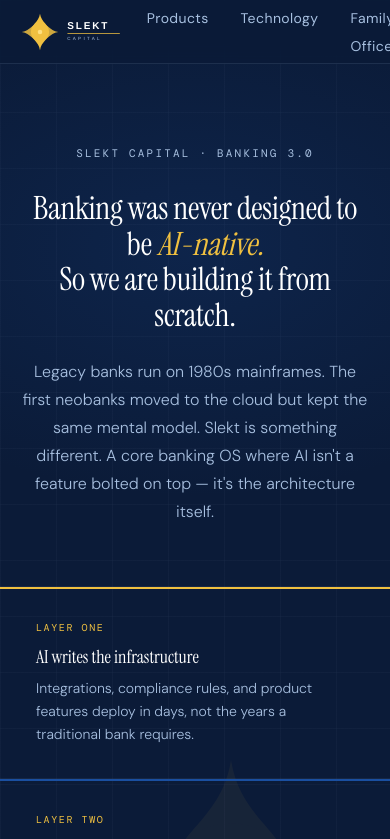
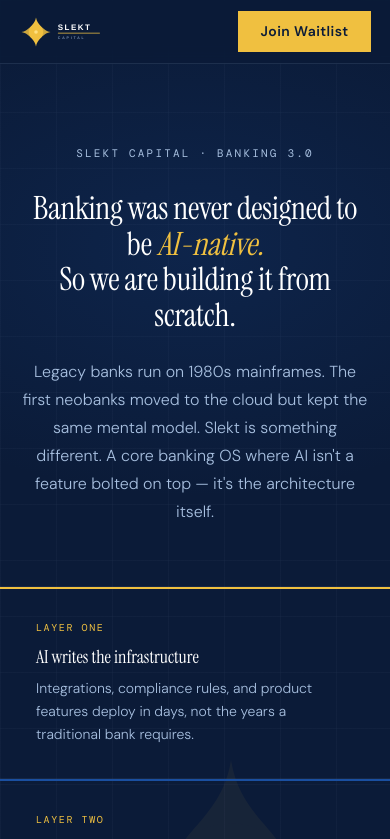
Before and after one commit to neil929/slektlandingbeta, a Next.js app: page / in a window 390 px wide. Shown: the top 839 px of the page. Built offline with nearby package versions, Linux system fonts and the light colour scheme.

Commit message:
Fix mobile nav — hide links, keep logo and CTA
Nav links overflow on small screens. Hide them on mobile ≤768px
and reduce logo height slightly to fit cleanly.

https://claude.ai/code/session_01MFMeAd5xVyB6Lo6DywMqLU

```diff
--- a/app/globals.css
+++ b/app/globals.css
@@ -47,6 +47,10 @@ nav {
 .nav-links a:hover { color: var(--white); }
 .nav-cta { background: var(--gold); color: var(--midnight); padding: 9px 22px; font-size: 14px; font-weight: 600; font-family: var(--font-body); letter-spacing: 0.03em; border: none; cursor: pointer; text-decoration: none; transition: opacity 0.2s; }
 .nav-cta:hover { opacity: 0.88; }
+@media (max-width: 768px) {
+  .nav-links { display: none; }
+  .nav-logo svg { height: 32px; }
+}
 
 /* SECTION LABEL */
 .section-label { font-family: var(--font-mono); font-size: 11px; font-weight: 500; letter-spacing: 0.18em; color: var(--gold); text-transform: uppercase; margin-bottom: 20px; opacity: 0.85; }
```
